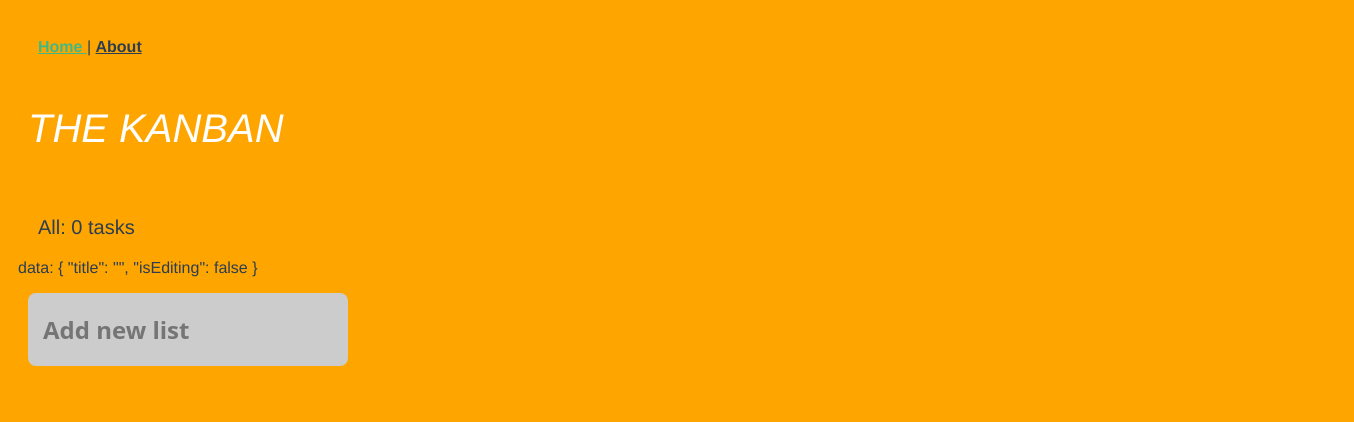
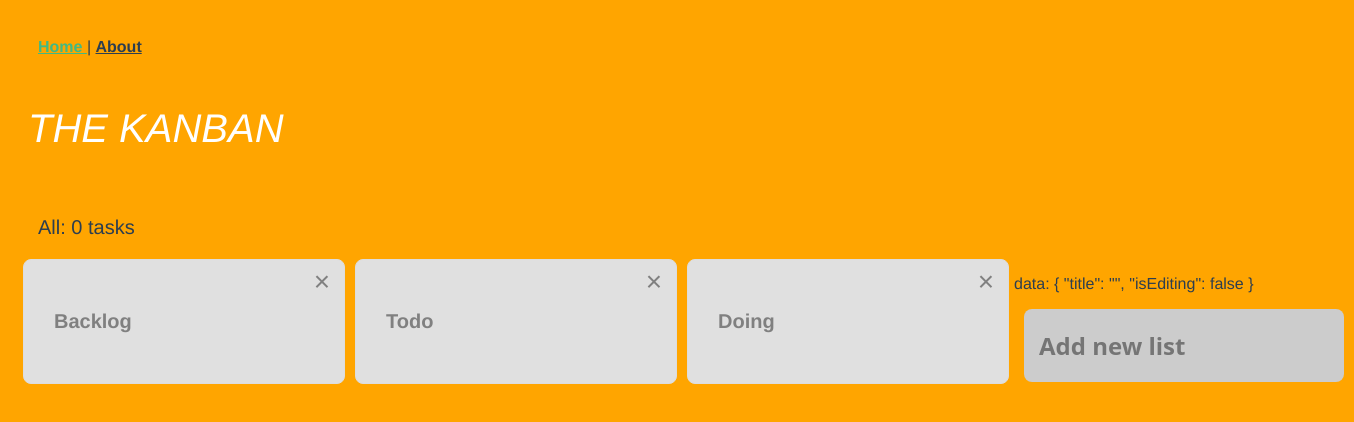
Before and after one commit to BoxPistols/kanban-vuex-21-04, a Vue app: page / in a window 1280 px wide. Shown: the top 422 px of the page, 1354 px wide, since content can reach past the window. Built offline with nearby package versions, Linux system fonts and the light colour scheme.

Commit message:
List on Board / v-for lists use mapState

```diff
--- a/src/components/Board.vue
+++ b/src/components/Board.vue
@@ -3,17 +3,26 @@
         <header>THE KANBAN</header>
         <main>
             <p class="info-line">All: 0 tasks</p>
-            <list-add />
+            <div class="list-index">
+                <list v-for="(item, index) in lists" :key="item.id" :title="item.title" :listIndex="index" />
+                <list-add />
+            </div>
         </main>
     </div>
 </template>
 
 <script>
 import ListAdd from '@/components/ListAdd.vue'
+import List from './List'
+import { mapState } from 'vuex'
 
 export default {
     components: {
         ListAdd,
+        List,
+    },
+    computed: {
+        ...mapState(['lists']),
     },
 }
 </script>
```
